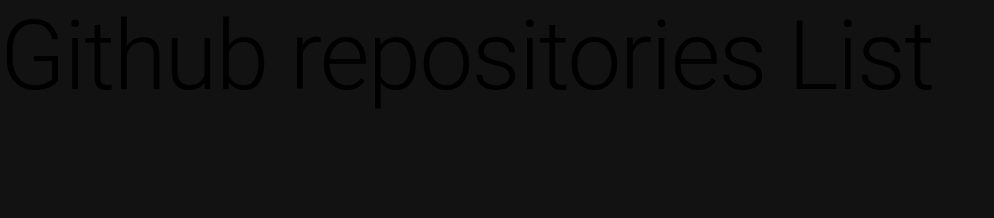
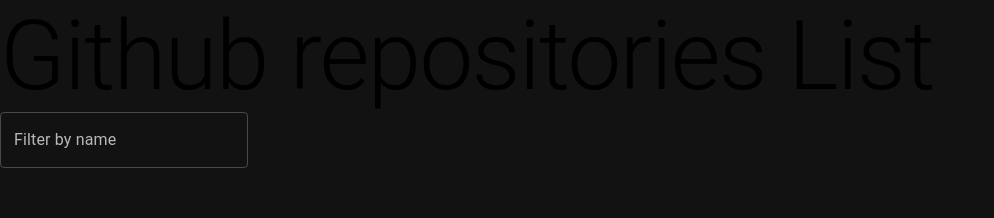
Before and after one commit to gastonmatias/TDD-next, a Next.js app: page /githubSearch in a window 1280 px wide. Shown: the top 218 px of the page, without its empty margins (0-994 px from the left). Built offline with nearby package versions, Linux system fonts and the light colour scheme; no server answers.

Commit message:
GREEN - when page is mounted: should be an input text filter by

```diff
--- a/pages/githubSearch.tsx
+++ b/pages/githubSearch.tsx
@@ -1,5 +1,6 @@
 import { NextPage } from "next"
 import Typography from '@mui/material/Typography'
+import { TextField } from "@mui/material"
 
 const GithubSearchPage:NextPage = () => {
   return (
@@ -8,6 +9,8 @@
         Github repositories List
     </Typography>
 
+    <TextField id="filterBy" label="Filter by name" variant="outlined" />
+
 
     </>
   )
```
